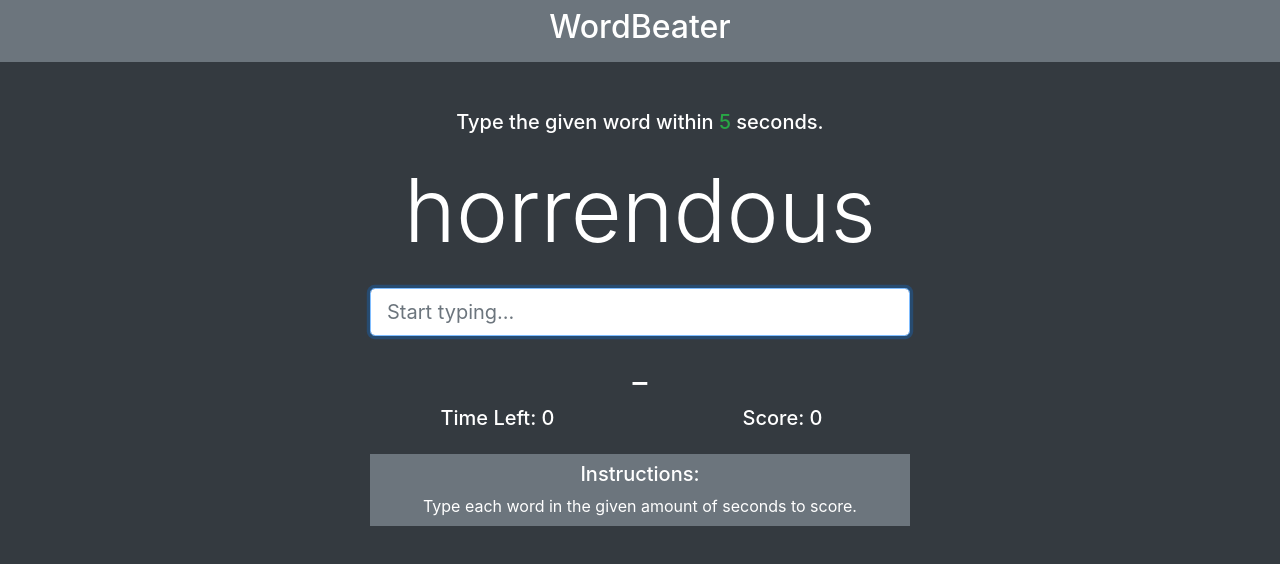
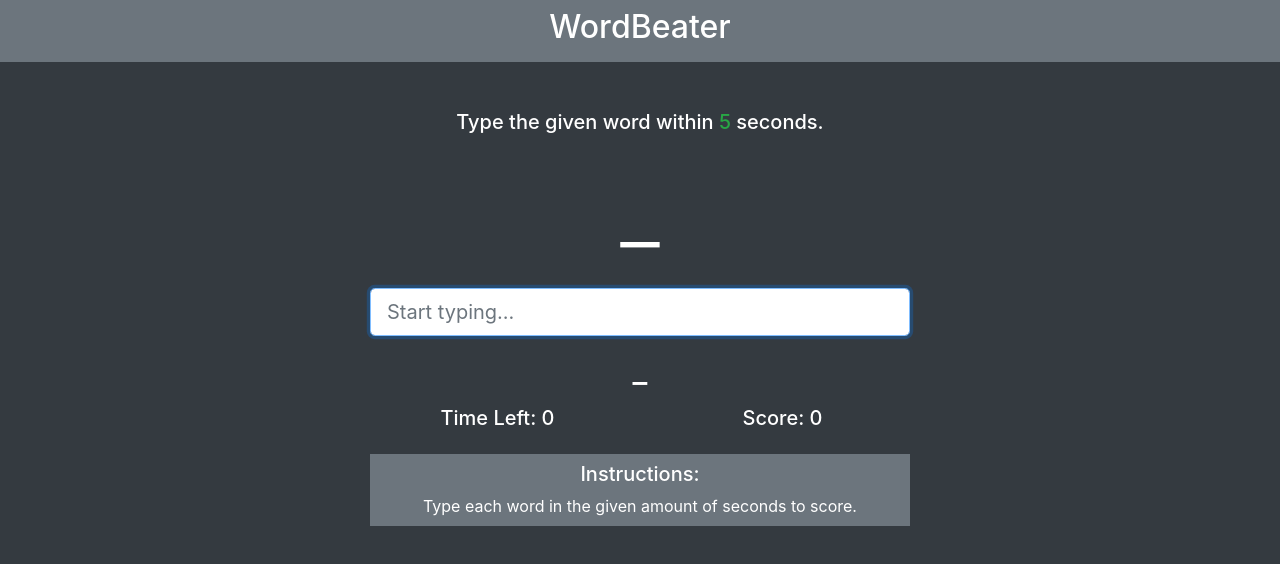
Before and after one commit to henryking123/typinggame, a plain HTML site: page index.html in a window 1280 px wide. Drawn offline with nearby package versions, Linux system fonts and the light colour scheme; no server answers.

Commit message:
Add files via upload

```diff
--- a/index.html
+++ b/index.html
@@ -30,7 +30,7 @@
       </div>
     </div>
 
-    <h2 class="display-2 mt-3" id="word-display">horrendous</h2>
+    <h2 class="display-2 mt-3" id="word-display">_</h2>
 
     <div class="row mt-4">
       <div class="col-md-6 mx-auto">
```
